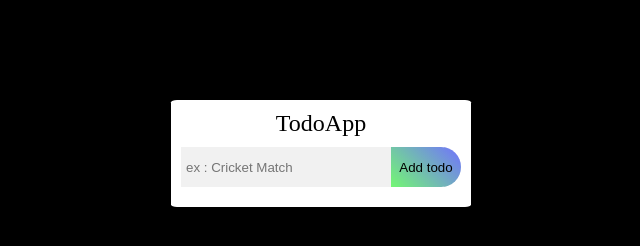
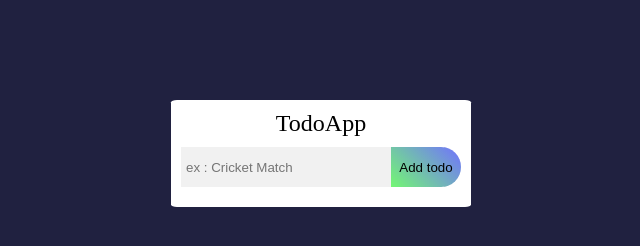
Before and after one commit to ABLFAZZ/practice, a plain HTML site: page index.html in a window 1280 px wide. Shown: the whole page, without its empty margins (319-959 px from the left). Drawn offline with Linux system fonts and the light colour scheme.

Commit message:
bg change

```diff
--- a/style.css
+++ b/style.css
@@ -6,7 +6,7 @@
 
 
 body{
-    background-color: black;
+    background-color: rgb(32, 33, 64);
     width: 100%;
     display: flex;
     justify-content: center;
```
